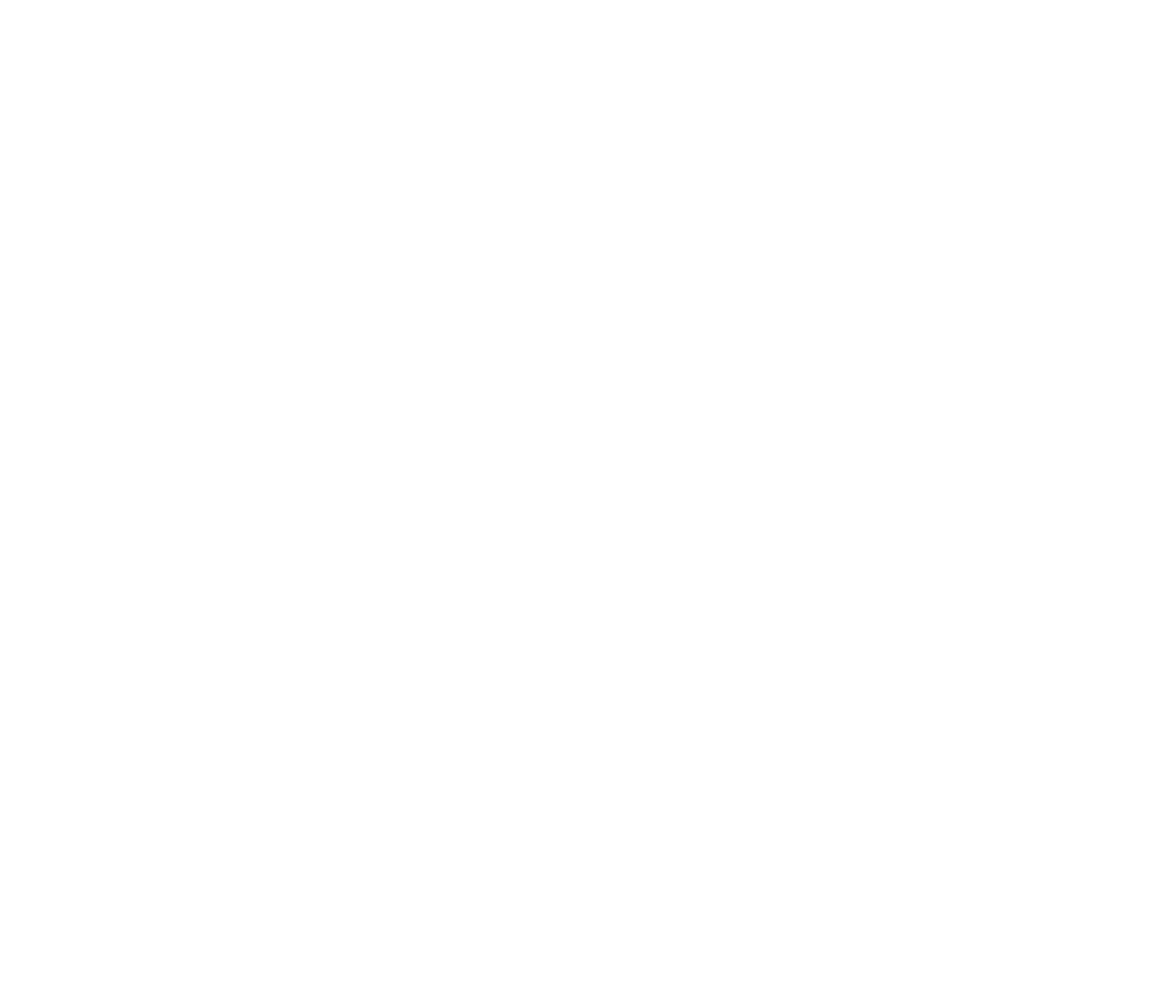
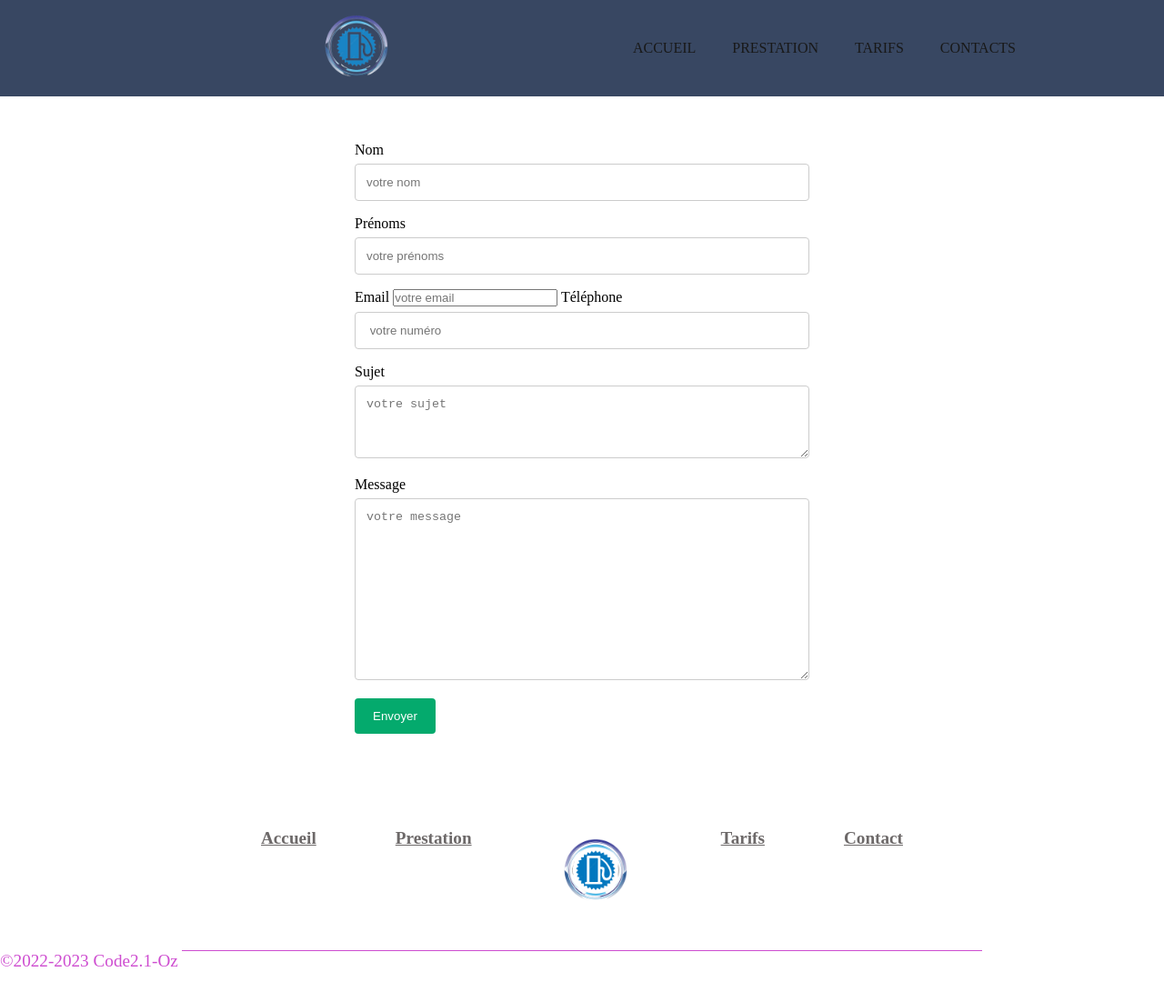
Before and after one commit to KonanMoise/KKS-Services, a plain HTML site: page html/contact.html in a window 1280 px wide. Shown: the whole page at 91% size. Before the commit the page ends 800 px from the top, so only its background shows below. Drawn offline with Linux system fonts and the light colour scheme.

Commit message:
ajout page contact

```diff
--- a/css/style.css
+++ b/css/style.css
@@ -53,6 +53,36 @@ nav .lien_nav a:hover{
 
 
 /* END BANNER */
+
+.position{
+    margin-top: 140px;
+    display: flex;
+    align-items: center;
+    justify-content: space-evenly;
+}
+
+.div1{
+    background-color: #233452;
+    border-radius: 10px;
+    height: 250px;
+    padding: 10px;
+    color: #fff;
+}
+
+.div2{
+    height: 250px;
+    background-color: #233452;
+    border-radius: 10px;
+    color: #fff;
+}
+
+.div3{
+    background-color: #233452;
+    border-radius: 10px;
+    height: 250px;
+    color: #fff;
+}
+
 
 
 /* footer */
@@ -112,10 +142,47 @@ nav .lien_nav a:hover{
     margin-right: 10px;
 }
 
-.footer .container .foot-info {
-    text-align: center;
-}
-
 .footer .container .foot-info p {
     font-size: 1.2rem;
 }
+
+
+
+
+
+
+
+
+/* contact */
+.container{
+
+    width: 500px;
+    height: 500px;
+    margin: 0 auto;
+    margin-top: 50px;
+    margin-bottom: 200px;
+}
+
+  input[type=text], select, textarea {
+      width: 100%;
+      padding: 12px;
+      border: 1px solid #ccc;
+      border-radius: 4px;
+      box-sizing: border-box;
+      margin-top: 6px;
+      margin-bottom: 16px;
+      resize: vertical;
+      }
+
+      input[type=submit] {
+          background-color: #04AA6D;
+          color: white;
+          padding: 12px 20px;
+          border: none;
+          border-radius: 4px;
+          cursor: pointer;
+        }
+
+        input[type=submit]:hover {
+          background-color: #45a049;
+        }
--- a/html/contact.html
+++ b/html/contact.html
@@ -0,0 +1,82 @@
+<!DOCTYPE html>
+<html lang="fr">
+<head>
+    <meta charset="UTF-8">
+    <meta http-equiv="X-UA-Compatible" content="IE=edge">
+    <meta name="viewport" content="width=device-width, initial-scale=1.0">
+    <link rel="stylesheet" href="../css/style.css">
+    <title>KKS-Services</title>
+</head>
+<body>
+  <nav>
+    <div class="bloc_logo">
+        <img src="../img/logo_essence-removebg-preview.png" alt="" width="100" height="100">
+    </div>
+    <div class="lien_nav">
+        <div><a href="#">Accueil</a></div>
+        <div><a href="html/prestation.html">Prestation</a></div>
+        <div><a href="#">Tarifs</a></div>
+        <div><a href="html/contact.html">Contacts</a></div>
+    </div>
+  </nav>
+
+    <div class="container">
+        <form action="">
+          <label for="fname">Nom</label>
+          <input type="text" id="name" name="Nom" placeholder="votre nom">
+
+          <label for="lname">Prénoms</label>
+          <input type="text" id="prenoms" name="prenoms" placeholder="votre prénoms">
+
+          <label for="lname">Email</label>
+          <input type="email" id="email" name="email" placeholder="votre email">
+
+          <label for="lname">Téléphone</label>
+          <input type="text" id="sujet" name="sujet" placeholder=" votre numéro">
+
+          <label for="subject">Sujet</label>
+          <textarea id="subject" name="subject" placeholder="votre sujet" style="height:80px"></textarea>
+
+          <label for="subject">Message</label>
+          <textarea id="subject" name="subject" placeholder="votre message" style="height:200px"></textarea>
+          <input type="submit" value="Envoyer">
+        </form>
+      </div>
+
+     <!-- debut footer -->
+    <footer class="footer">
+
+
+      <div class="container">
+          <div class="row">
+              <div class="footer-col">
+                  <a href="#sec_accueil"><h4>Accueil</h4></a>
+              </div>
+
+              <div class="footer-col">
+                  <a href="#sec_service"><h4>Prestation</h4></a>
+              </div>
+
+              <div class="footer-col">
+                  <img src="../img/logo_essence-removebg-preview.png" alt="" width="100" height="100">
+              </div>
+
+              <div class="footer-col">
+                  <a href="#sec_partener"><h4>Tarifs</h4></a>
+              </div>
+
+              <div class="footer-col">
+                  <a href="#sec_contact"><h4>Contact</h4></a>
+              </div>
+          </div>
+
+          <div class="foot-info">
+              <p>
+                  &copy;2022-2023  Code2.1-Oz
+              </p>
+          </div>
+      </div>
+  </footer>
+  <!-- fin footer -->
+</body>
+</html>
```
Also changed, not shown: html/prestation.html (+20 -13 lines), index.html (+3 -11 lines).
